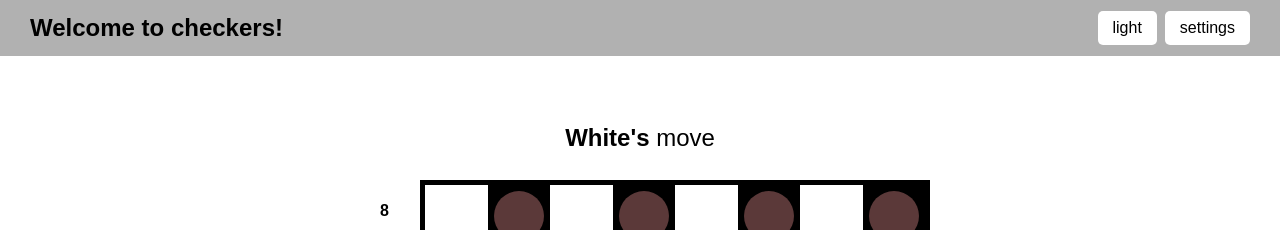
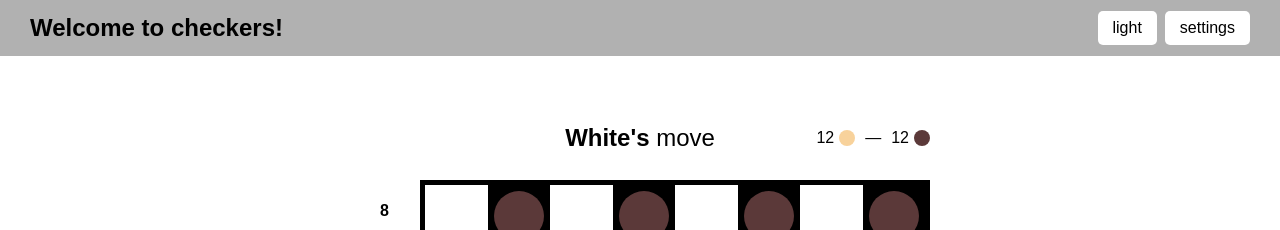
Before and after one commit to Haywaster/board-game, a React (Vite) app: page / in a window 1280 px wide. Shown: the top 230 px of the page. Built offline with nearby package versions, Linux system fonts and the light colour scheme; a web font is replaced by a local one.

Commit message:
ref: Max figure kill rule, counter of figures

```diff
--- a/src/entities/Cell/ui/Cell.module.scss
+++ b/src/entities/Cell/ui/Cell.module.scss
@@ -5,7 +5,6 @@
   display: flex;
   justify-content: center;
   align-items: center;
-  color: red;
 
   &.black {
     background-color: var(--cell-black);
@@ -25,9 +24,17 @@
       left: 50%;
       width: 10px;
       height: 10px;
-      background-color: red;
+      background-color: var(--active);
       transform: translate(-50%, -50%);
       border-radius: 50%;
     }
   }
+
+  &:global(.skip) {
+    cursor: default;
+
+    &:before {
+      background-color: var(--figure-white);
+    }
+  }
 }
--- a/src/entities/Cell/ui/Cell.tsx
+++ b/src/entities/Cell/ui/Cell.tsx
@@ -6,6 +6,7 @@ import { classNames } from 'shared/libs/classNames.ts';
 
 interface IProps extends Omit<ICell, 'x' | 'y'> {
   isActiveCell: boolean;
+  isSkipCell: boolean;
   onCellClick: (id: number) => void;
   isActiveFigure: boolean;
   isRequireFigure: boolean;
@@ -17,15 +18,21 @@ export const Cell: FC<IProps> = memo(({
   id,
   figure,
   isActiveCell,
+  isSkipCell,
   onCellClick,
   onFigureClick,
   isActiveFigure,
   isRequireFigure
 }) => {
+  const mods = {
+    active: isActiveCell,
+    skip: isSkipCell
+  }
+
   return (
     <li
       onClick={ () => onCellClick(id) }
-      className={ classNames(module.Cell, { active: isActiveCell }, [module[color]]) }>
+      className={ classNames(module.Cell, mods, [module[color]]) }>
       { figure && (
         <Figure
           isRequireFigure={ isRequireFigure }
--- a/src/features/checkers/index.ts
+++ b/src/features/checkers/index.ts
@@ -1,4 +1,5 @@
 export * from './ui/CheckersBoard/CheckersBoard.tsx';
 export * from './ui/CheckersSettings/CheckersSettings.tsx';
+export * from './ui/CheckersCounter/CheckersCounter.tsx';
 export type { CheckersRule, CheckersRuleId } from './models/rules.ts';
 export { checkersRules } from './models/rules.ts';
--- a/src/features/checkers/libs/utils/calcKillFigureAction.ts
+++ b/src/features/checkers/libs/utils/calcKillFigureAction.ts
@@ -49,29 +49,7 @@ export const calcKillFigureAction = (cells: ICell[], findCell: ICell, clearRules
               const potentialStain = cell.y === 8 && findFigure.color === 'white' || cell.y === 1 &&
                 findFigure.color === 'black';
 
-              if (potentialStain) {
-                visitedCells.pop();
-
-                const action: IKillSchema = {
-                  figure: killFigure, cell
-                };
-
-                const newArr = [...orderArr, action];
-
-                if (killOrderArr.some(({ killOrder }) => killOrder.some(({ cell }) => cell.id === currentCell.id))) {
-                  return;
-                }
-
-                const newKillOrder: IKillOrderSchema = {
-                  killOrder: newArr,
-                  makeStain: isStain
-                };
-
-                killOrderArr.push(newKillOrder);
-                return getOrderKill(cell, [], true);
-              }
-
-              return prepareAction(cell, killFigure, orderArr, false);
+              return prepareAction(cell, killFigure, orderArr, potentialStain);
             }
           } else {
             return prepareAction(cell, killFigure, orderArr, true);
@@ -98,9 +76,16 @@ export const calcKillFigureAction = (cells: ICell[], findCell: ICell, clearRules
   getOrderKill(findCell, [], findFigure.isStain);
 
   if (killOrderArr.length) {
+    let actions = killOrderArr;
+
+    if (clearRules.require_kill || clearRules.kill_max_figure) {
+      const maxLength = Math.max(...killOrderArr.map(({killOrder}) => killOrder.length));
+      actions = killOrderArr.filter(({killOrder}) => killOrder.length === maxLength);
+    }
+
     const action: IFigureKillAction = {
       type: 'kill',
-      actions: killOrderArr
+      actions: actions
     };
 
     return action;
--- a/src/features/checkers/libs/utils/getFigureActions.ts
+++ b/src/features/checkers/libs/utils/getFigureActions.ts
@@ -11,7 +11,7 @@ export const getFigureActions = (cells: ICell[], figureId: number, clearRules: C
   if (findCell && findFigure) {
     const moveAction = calcMoveFigureAction(cells, findFigure);
     const killAction = calcKillFigureAction(cells, findCell, clearRules);
-    // const killAction = undefined
+
     if (moveAction) {
       actions.push(moveAction);
     }
--- a/src/features/checkers/ui/CheckersBoard/CheckersBoard.tsx
+++ b/src/features/checkers/ui/CheckersBoard/CheckersBoard.tsx
@@ -13,7 +13,7 @@ export const CheckersBoard: FC = memo(() => {
   const { cells, isWhiteStep } = useFigure();
   const [requireKillFigures, setRequireKillFigures] = useState<number[]>([]);
   const { isActiveFigure, onFigureClick } = useFigureClickHandler(requireKillFigures);
-  const { isActiveCell, onCellClick } = useCellClickHandler();
+  const { isActiveCell, isSkipCell, onCellClick } = useCellClickHandler();
 
   const setKillerFigures = useCallback((): void => {
     setRequireKillFigures([]);
@@ -41,7 +41,7 @@ export const CheckersBoard: FC = memo(() => {
     [module.withoutPrompts]: !clearRules.prompts
   };
 
-  const isRequireFigure = (id: number | undefined) => id ? requireKillFigures.includes(id) : false;
+  const isRequireFigure = (id: number | undefined): boolean => id ? requireKillFigures.includes(id) : false;
 
   return (
     <ul className={ classNames(module.Board, mods, []) }>
@@ -49,6 +49,7 @@ export const CheckersBoard: FC = memo(() => {
         <Cell
           key={ cell.id }
           isActiveCell={ isActiveCell(cell.id) }
+          isSkipCell={ isSkipCell(cell.id) }
           onCellClick={ onCellClick }
           isActiveFigure={ isActiveFigure(cell.figure?.id) }
           isRequireFigure={ isRequireFigure(cell.figure?.id) }
--- /dev/null
+++ b/src/features/checkers/ui/CheckersCounter/CheckersCounter.tsx
@@ -0,0 +1,46 @@
+import type { IFigure } from 'entities/Cell';
+import { ReactNode } from 'react';
+import module from 'widgets/Board/ui/Board.module.scss';
+import { useFigure } from 'app/providers/FigureProvider';
+import { classNames } from 'shared/libs/classNames.ts';
+import Crown from 'shared/assets/crown.svg?react';
+
+export const CheckersCounter = () => {
+  const { cells } = useFigure();
+  const whiteFigures = cells.map((cell) => cell.figure).filter((figure): figure is IFigure => figure?.color === 'white');
+  const blackFigures = cells.map(cell => cell.figure).filter((figure): figure is IFigure => figure?.color === 'black');
+
+  const figures: Record<IFigure['color'], Record<'common' | 'stain', number>> = {
+    white: {
+      common: whiteFigures.filter(figure => !figure?.isStain).length,
+      stain: whiteFigures.filter(figure => figure?.isStain).length
+    },
+    black: {
+      common: blackFigures.filter(figure => !figure?.isStain).length,
+      stain: blackFigures.filter(figure => figure?.isStain).length
+    }
+  };
+
+  const showCountFigures = (figures: Record<'common' | 'stain', number>, color: IFigure['color']): ReactNode => {
+    const { common, stain } = figures;
+    const hasStain = stain > 0 && stain;
+    const stainText = hasStain && <span className={module.Stain}>&nbsp;/ { hasStain } <Crown/></span>
+
+    return (
+      <p className={classNames(module.CounterItem, {}, [module[color]])}>
+        <span className={module.Common}>{common}</span>
+        {stainText}
+      </p>
+    );
+  }
+
+  const whiteCountFigures = showCountFigures(figures.white, 'white');
+  const blackCountFigures = showCountFigures(figures.black, 'black');
+
+  return (
+    <div
+      className={module.Counter}>
+      { whiteCountFigures } — { blackCountFigures }
+    </div>
+  )
+}
--- a/src/widgets/Board/ui/Board.module.scss
+++ b/src/widgets/Board/ui/Board.module.scss
@@ -7,7 +7,11 @@
   }
 }
 
-.Wrapper {
+.GameWrapper {
+  width: fit-content;
+}
+
+.BoardWrapper {
   display: grid;
   width: fit-content;
 }
@@ -30,10 +34,94 @@
   }
 }
 
+.GameInfo {
+  display: grid;
+  grid-template-columns: 1fr max-content 1fr;
+}
+
 .TextMove {
   font: var(--font-l);
+  grid-column: 2 / 3;
 
   span {
     font-weight: 600;
   }
 }
+
+.Counter {
+  display: flex;
+  align-items: center;
+  gap: 10px;
+  justify-self: flex-end;
+}
+
+.CounterItem {
+  display: flex;
+
+  &.white {
+    & > .Common {
+      &:after {
+        background-color: var(--figure-white);
+      }
+    }
+
+    & > .Stain {
+      svg {
+        background-color: var(--figure-white);
+      }
+    }
+  }
+
+  &.black {
+    & > .Common {
+      &:after {
+        background-color: var(--figure-black);
+      }
+    }
+
+    & > .Stain {
+      svg {
+        background-color: var(--figure-black);
+
+        path {
+          fill: var(--figure-white);
+        }
+      }
+    }
+  }
+
+  & > span {
+    display: flex;
+    gap: 5px;
+    align-items: center;
+  }
+
+  & > .Common {
+    &:after {
+      content: '';
+      display: flex;
+      height: 1rem;
+      aspect-ratio: 1 / 1;
+      border-radius: 100%;
+    }
+  }
+
+  & > .Stain {
+    &:after {
+      display: none;
+    }
+
+    svg {
+      display: flex;
+      justify-content: center;
+      align-items: center;
+      height: 1rem;
+      width: auto;
+      border-radius: 100%;
+
+      path {
+        transform: scale(0.7) translate(23%, 20%);
+      }
+    }
+  }
+}
--- a/src/widgets/Board/ui/Board.tsx
+++ b/src/widgets/Board/ui/Board.tsx
@@ -1,22 +1,27 @@
 import { FC } from 'react';
-import { CheckersBoard } from 'features/checkers';
+import { CheckersBoard, CheckersCounter } from 'features/checkers';
 import { Column } from './Column/Column.tsx';
 import { Row } from './Row/Row.tsx';
-import module from './Board.module.scss'
+import module from './Board.module.scss';
 import { useFigure } from 'app/providers/FigureProvider';
 
 export const Board: FC = () => {
-  const {isWhiteStep} = useFigure()
+  const { isWhiteStep } = useFigure();
 
-  const color = isWhiteStep ? 'White' : 'Black'
+  const color = isWhiteStep ? 'White' : 'Black';
 
   return (
     <main>
-      <p className={module.TextMove}><span>{color}'s</span> move</p>
-      <div className={module.Wrapper}>
-        <Column/>
-        <CheckersBoard/>
-        <Row/>
+      <div className={ module.GameWrapper }>
+        <div className={ module.GameInfo }>
+          <p className={ module.TextMove }><span>{ color }'s</span> move</p>
+          <CheckersCounter/>
+        </div>
+        <div className={ module.BoardWrapper }>
+          <Column/>
+          <CheckersBoard/>
+          <Row/>
+        </div>
       </div>
     </main>
   );
```
Also changed, not shown: src/features/checkers/libs/hooks/useCellClickHandler.ts (+29 -7 lines).
